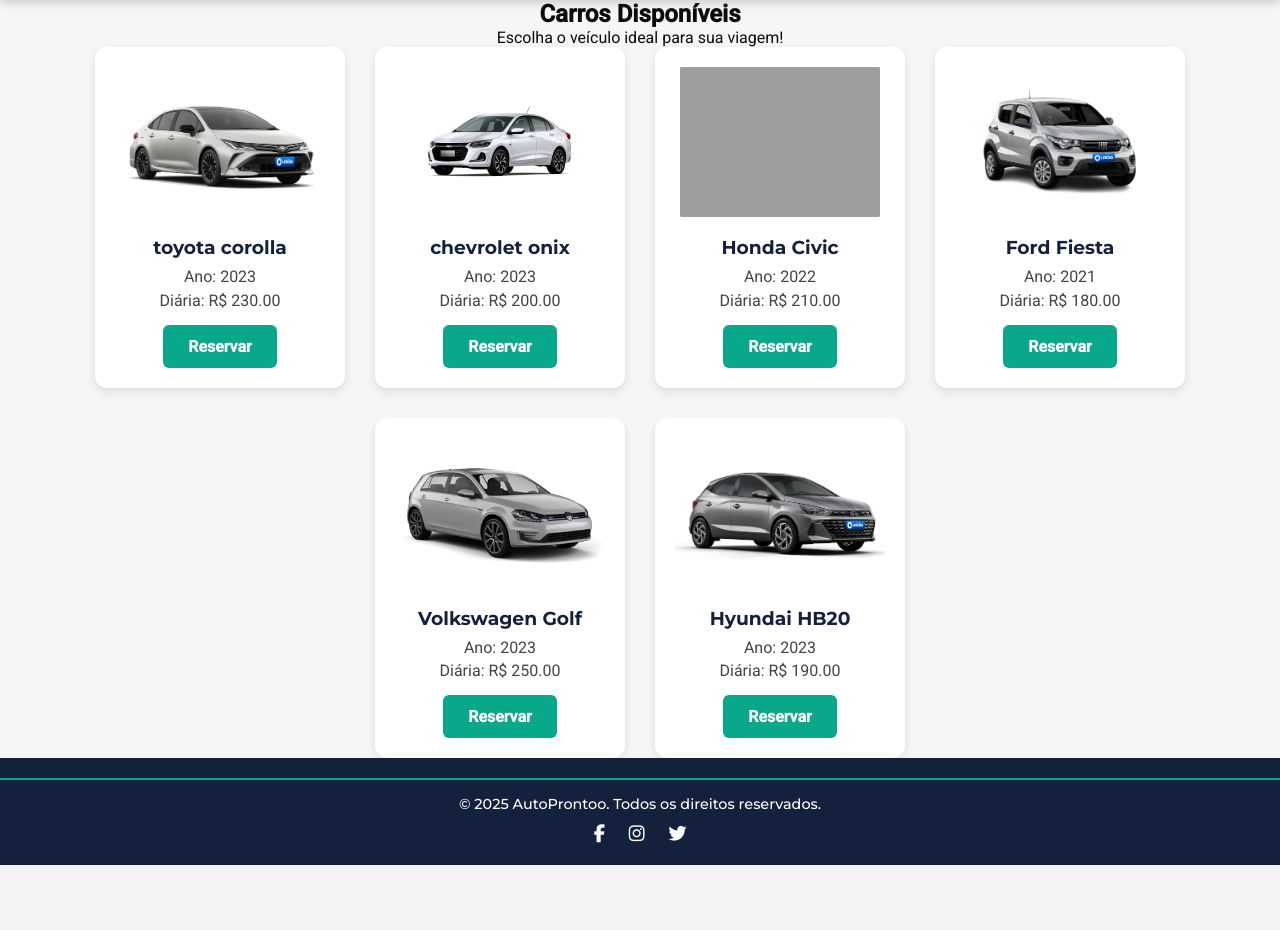
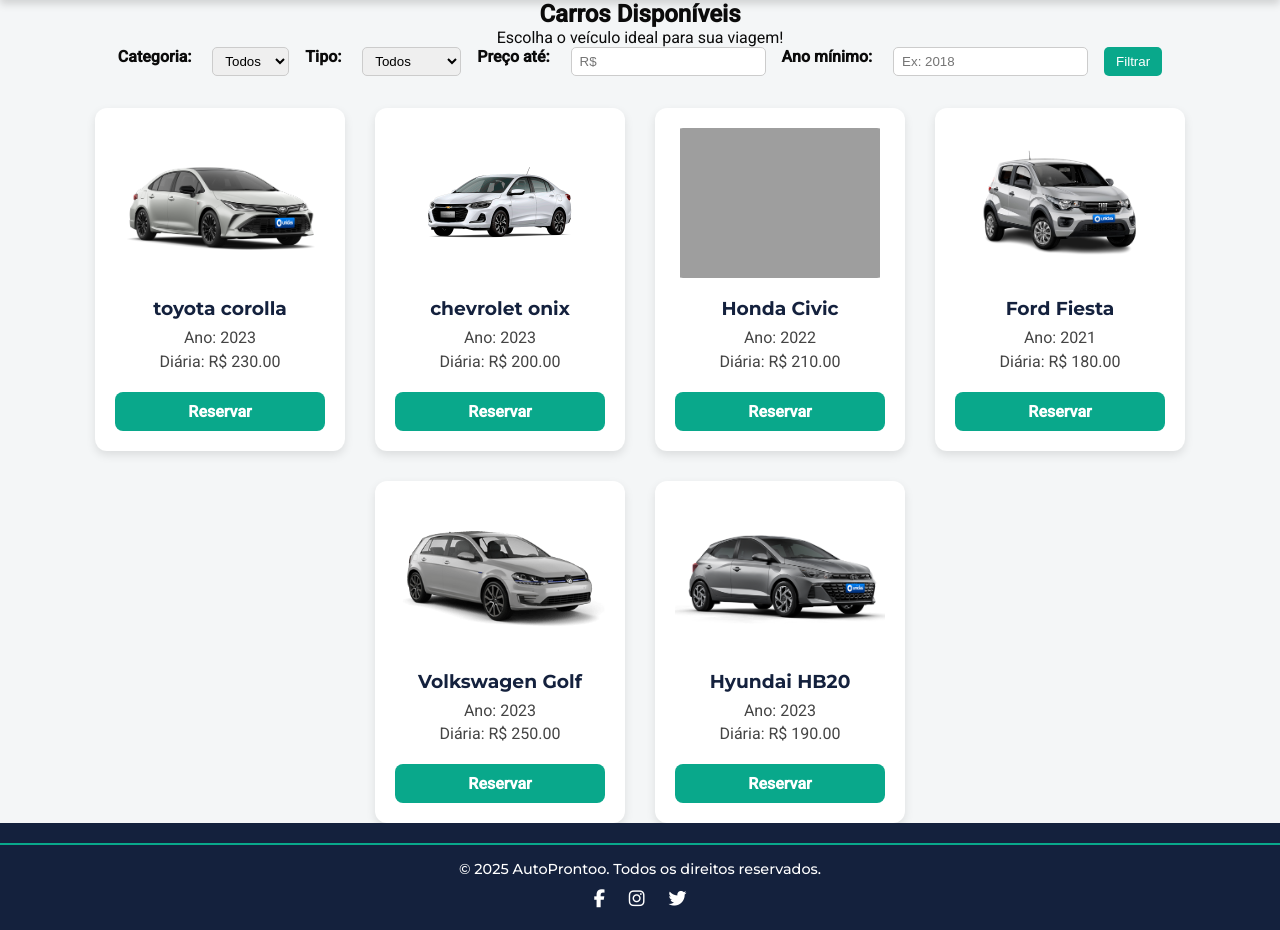
Before and after one commit to sofiabali/AutoProntoo, a Flask app: page /carros in a window 1280 px wide. Shown: the part 63-993 px from the top of the page. Before the commit the page ends 928 px from the top, so only its background shows below. Run offline with Flask 3, Linux system fonts and the light colour scheme; data comes from the database, SQL or seed files in the repository; both versions use the stored data as it was after the commit; grey boxes are pictures that could not be loaded.

Commit message:
filtragem de carros

```diff
--- a/app.py
+++ b/app.py
@@ -61,10 +61,34 @@ def index():
 
 @app.route('/carros')
 def carros():
+    # pegar filtros do request
+    categoria = request.args.get('categoria', '').strip()
+    tipo = request.args.get('tipo', '').strip()
+    preco = request.args.get('preco', '').strip()
+    ano = request.args.get('ano', '').strip()
+
+    query = "SELECT * FROM veiculos WHERE 1=1"
+    params = []
+
+    if categoria:
+        query += " AND categoria = ?"
+        params.append(categoria)
+    if tipo:
+        query += " AND tipo = ?"
+        params.append(tipo)
+    if preco:
+        query += " AND valor_diaria <= ?"
+        params.append(float(preco))
+    if ano:
+        query += " AND ano >= ?"
+        params.append(int(ano))
+
     conn = conectar_bd()
-    carros = conn.execute('SELECT * FROM veiculos').fetchall()
+    carros = conn.execute(query, params).fetchall()
     conn.close()
+
     return render_template('carros.html', carros=carros)
+
 
 # cadastro cliente
 @app.route('/cadastro_cliente', methods=['GET', 'POST'])
--- a/static/style.css
+++ b/static/style.css
@@ -374,6 +374,195 @@ input, textarea {
     padding: 8px;
     border-radius: 5px;
 }
+/* Badges de tipo */
+.badge {
+    display: inline-block;
+    padding: 4px 10px;
+    border-radius: 12px;
+    font-size: 0.8rem;
+    font-weight: bold;
+    color: white;
+    margin-bottom: 0.5rem;
+}
+
+.badge.seminovo {
+    background-color: #09A88B; /* verde */
+}
+
+.badge.promocao {
+    background-color: #FF6600; /* laranja */
+}
+
+/* Cards de carros */
+.carros-grid {
+    display: grid;
+    grid-template-columns: repeat(auto-fit, minmax(280px, 1fr));
+    gap: 2rem;
+    justify-items: center;
+}
+
+.car-card {
+    background: var(--branco);
+    border-radius: 16px;
+    padding: 1.5rem;
+    box-shadow: 0 6px 12px rgba(0, 0, 0, 0.1);
+    transition: transform 0.3s ease, box-shadow 0.3s ease;
+    text-align: center;
+    width: 280px;
+}
+
+.car-card:hover {
+    transform: translateY(-6px);
+    box-shadow: 0 10px 20px rgba(0, 0, 0, 0.15);
+}
+
+.car-card img {
+    width: 100%;
+    height: 150px;
+    object-fit: contain;
+    margin-bottom: 1rem;
+}
+
+.car-card h3 {
+    color: var(--azul);
+    font-family: 'Montserrat', sans-serif;
+    margin-bottom: 0.5rem;
+}
+
+.car-card p {
+    color: #444;
+    margin: 0.3rem 0;
+}
+
+.car-card .btn-reservar {
+    display: inline-block;
+    width: 100%;
+    text-decoration: none;
+    background-color: var(--verde);
+    color: white;
+    padding: 10px 0;
+    border-radius: 8px;
+    margin-top: 1rem;
+    transition: background 0.3s;
+}
+
+.car-card .btn-reservar:hover {
+    background-color: #078a76;
+}
+
+/* Formulário de filtros */
+/* Badges de tipo */
+.badge {
+    display: inline-block;
+    padding: 4px 10px;
+    border-radius: 12px;
+    font-size: 0.8rem;
+    font-weight: bold;
+    color: white;
+    margin-bottom: 0.5rem;
+}
+
+.badge.seminovo {
+    background-color: #09A88B; /* verde */
+}
+
+.badge.promocao {
+    background-color: #FF6600; /* laranja */
+}
+
+/* Grid de carros */
+.carros-grid {
+    display: grid;
+    grid-template-columns: repeat(auto-fit, minmax(280px, 1fr));
+    gap: 2rem;
+    justify-items: center;
+}
+
+/* Cards de carros */
+.car-card {
+    background: var(--branco);
+    border-radius: 16px;
+    padding: 1.5rem;
+    box-shadow: 0 6px 12px rgba(0, 0, 0, 0.1);
+    transition: transform 0.3s ease, box-shadow 0.3s ease;
+    text-align: center;
+    width: 280px;
+}
+
+.car-card:hover {
+    transform: translateY(-6px);
+    box-shadow: 0 10px 20px rgba(0, 0, 0, 0.15);
+}
+
+.car-card img {
+    width: 100%;
+    height: 150px;
+    object-fit: contain;
+    margin-bottom: 1rem;
+}
+
+.car-card h3 {
+    color: var(--azul);
+    font-family: 'Montserrat', sans-serif;
+    margin-bottom: 0.5rem;
+}
+
+.car-card p {
+    color: #444;
+    margin: 0.3rem 0;
+}
+
+.car-card .btn-reservar {
+    display: inline-block;
+    width: 100%;
+    text-decoration: none;
+    background-color: var(--verde);
+    color: white;
+    padding: 10px 0;
+    border-radius: 8px;
+    margin-top: 1rem;
+    transition: background 0.3s;
+}
+
+.car-card .btn-reservar:hover {
+    background-color: #078a76;
+}
+
+/* Formulário de filtros */
+.filtros-carros {
+    display: flex;
+    flex-wrap: wrap;
+    justify-content: center;
+    gap: 1rem;
+    margin-bottom: 2rem;
+}
+
+.filtros-carros label {
+    margin-right: 0.3rem;
+    font-weight: bold;
+}
+
+.filtros-carros select,
+.filtros-carros input {
+    padding: 5px 8px;
+    border-radius: 5px;
+    border: 1px solid #ccc;
+}
+
+.filtros-carros button {
+    padding: 6px 12px;
+    border: none;
+    border-radius: 5px;
+    background-color: var(--verde);
+    color: white;
+    cursor: pointer;
+    transition: background 0.3s;
+}
+
+.filtros-carros button:hover {
+    background-color: #078a76;
+}
+
 /* ======= FORMULÁRIOS LOGIN / CADASTRO ======= */
 .cadastro-container {
     display: flex;
--- a/templates/carros.html
+++ b/templates/carros.html
@@ -1,12 +1,45 @@
 {% extends "base.html" %}
 {% block title %}Carros Disponíveis{% endblock %}
+
 {% block content %}
 <h2 style="text-align: center;">Carros Disponíveis</h2>
 <p style="text-align: center;">Escolha o veículo ideal para sua viagem!</p>
 
+<!-- Formulário de filtros -->
+<form method="get" class="filtros-carros">
+  <label>Categoria:</label>
+  <select name="categoria">
+    <option value="">Todos</option>
+    <option value="Hatch" {% if request.args.get('categoria') == 'Hatch' %}selected{% endif %}>Hatch</option>
+    <option value="Sedan" {% if request.args.get('categoria') == 'Sedan' %}selected{% endif %}>Sedan</option>
+    <option value="SUV" {% if request.args.get('categoria') == 'SUV' %}selected{% endif %}>SUV</option>
+  </select>
+
+  <label>Tipo:</label>
+  <select name="tipo">
+    <option value="">Todos</option>
+    <option value="Seminovo" {% if request.args.get('tipo') == 'Seminovo' %}selected{% endif %}>Seminovo</option>
+    <option value="Promocao" {% if request.args.get('tipo') == 'Promocao' %}selected{% endif %}>Promoção</option>
+  </select>
+
+  <label>Preço até:</label>
+  <input type="number" name="preco" placeholder="R$" value="{{ request.args.get('preco', '') }}">
+
+  <label>Ano mínimo:</label>
+  <input type="number" name="ano" placeholder="Ex: 2018" value="{{ request.args.get('ano', '') }}">
+
+  <button type="submit">Filtrar</button>
+</form>
+
+<!-- Grid de carros -->
 <div class="carros-grid">
   {% for carro in carros %}
   <div class="car-card">
+    <!-- Badge aparece apenas se o filtro de tipo estiver ativo -->
+    {% if carro.tipo and request.args.get('tipo') %}
+    <div class="badge {{ carro.tipo|lower }}">{{ carro.tipo }}</div>
+    {% endif %}
+
     <img src="{{ url_for('static', filename='img/' + (carro.imagem if carro.imagem else 'semfoto.png')) }}" alt="{{ carro.modelo }}">
     <h3>{{ carro.marca }} {{ carro.modelo }}</h3>
     <p>Ano: {{ carro.ano }}</p>
```
Also changed, not shown: locadora.db.
